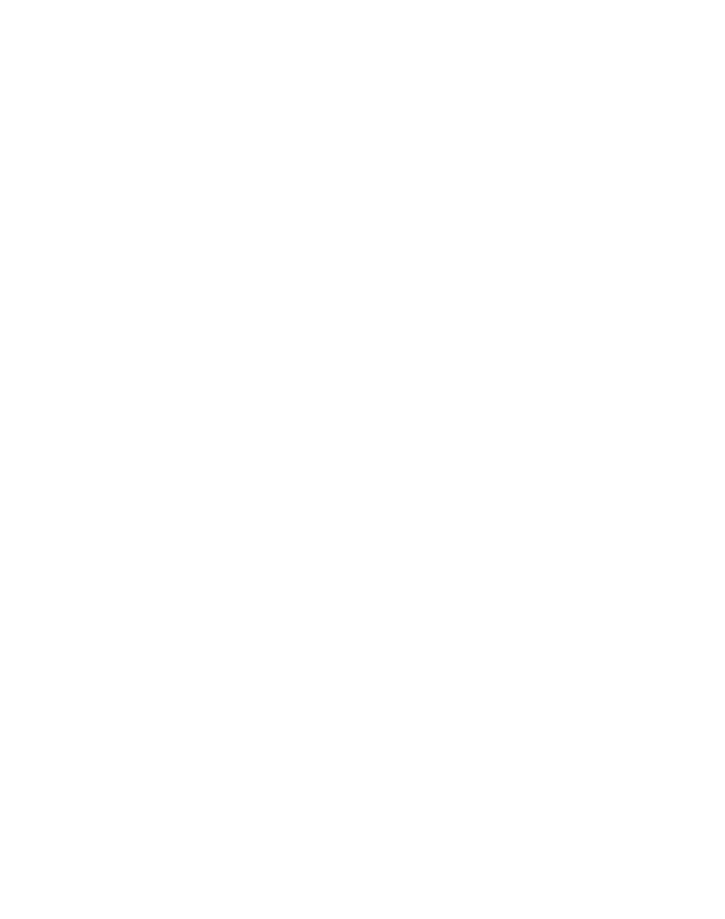
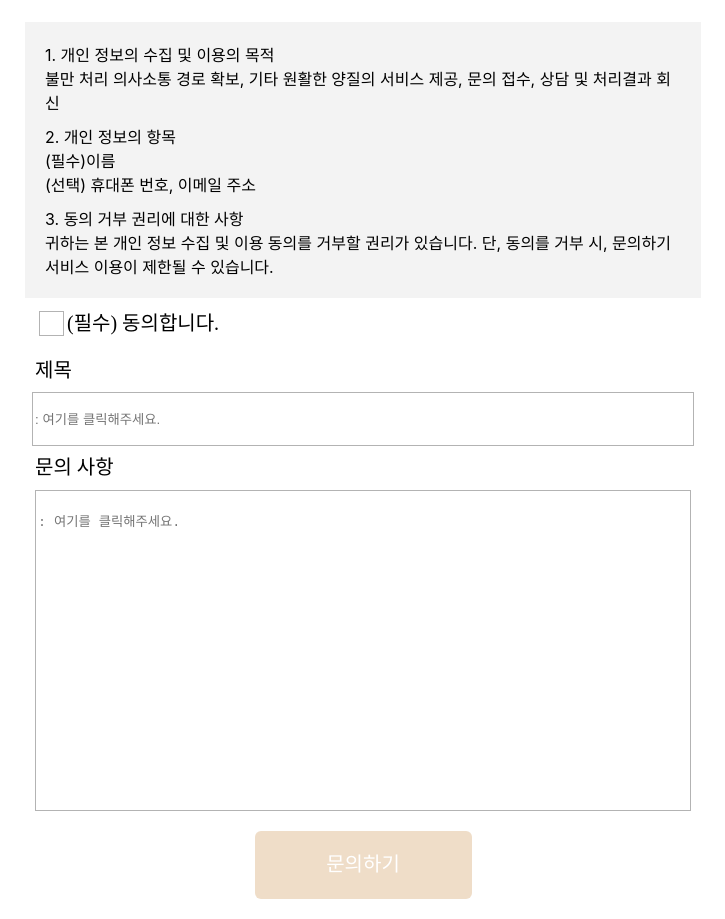
Before and after one commit to house-making-node/FRONT, a React (Create React App) app: page /question in a window 1280 px wide. Before the commit this address had no page. Shown: the part 193-1112 px from the top of the page, without its empty margins (277-1002 px from the left). Before the commit the page ends 800 px from the top, so only its background shows below. Built offline with nearby package versions, Linux system fonts and the light colour scheme.

Commit message:
personal board

```diff
--- a/package.json
+++ b/package.json
@@ -8,6 +8,7 @@
     "@testing-library/user-event": "^13.5.0",
     "react": "^18.3.1",
     "react-dom": "^18.3.1",
+    "react-hook-form": "^7.52.1",
     "react-router-dom": "^6.25.0",
     "react-scripts": "5.0.1",
     "styled-components": "^6.1.11",
--- a/src/App.js
+++ b/src/App.js
@@ -2,6 +2,7 @@ import { BrowserRouter, Route, Routes } from "react-router-dom";
 import Navbar from "./component/header/Navbar";
 import MainPage from "./page/MainPage";
 import QuestionBoard from "./component/inquiry/questionBoard";
+import PersonalBoard from "./component/inquiry/personalBoard";
 
 function App() {
   return (
@@ -11,6 +12,7 @@ function App() {
         <Routes>
           <Route path="/" element={<MainPage />} />
           <Route path="/faq" element={<QuestionBoard />} />
+          <Route path="/question" element={<PersonalBoard />} />
         </Routes>
       </BrowserRouter>
     </div>
--- a/src/component/header/Navbar.js
+++ b/src/component/header/Navbar.js
@@ -32,24 +32,36 @@ const NavItem = styled.span`
   color: ${(props) => (props.selected ? "#CA904B" : "black")};
 `;
 
+const NavItemWithDropdown = styled(NavItem)`
+  &::after {
+    content: "";
+    display: block;
+    height: 2px;
+    width: 105%;
+    background-color: #ca904b;
+    position: absolute;
+    bottom: -10px;
+    left: 0;
+    transform: scaleX(
+      ${(props) => (props.selected || props.isHovered ? 1 : 0)}
+    );
+    transition: transform 0.3s ease;
+  }
+`;
+
 const SubNav = styled.ul`
   position: absolute;
   top: 100%;
   left: 0;
   background-color: white;
   box-shadow: 0 2px 4px rgba(0, 0, 0, 0.1);
-  display: none;
+  display: ${(props) => (props.isVisible ? "flex" : "none")};
   list-style-type: none;
   padding: 0;
-  margin: 5px 0;
+  margin-top: 10px;
   min-width: 300px;
+  flex-direction: row;
   justify-content: center;
-  font-weight: 400;
-  font-size: 10px;
-  ${NavItem}:hover & {
-    display: flex;
-    flex-direction: row;
-  }
   right: ${(props) => (props.rightAligned ? "0" : "auto")};
   left: ${(props) => (props.rightAligned ? "auto" : "0")};
 `;
@@ -72,10 +84,22 @@ const NavItemsContainer = styled.div`
 function Navbar() {
   const navigate = useNavigate();
   const [selectedNavItem, setSelectedNavItem] = useState(null);
+  const [visibleSubNav, setVisibleSubNav] = useState(null);
+  const [hoveredNavItem, setHoveredNavItem] = useState(null);
 
   const handleNavItemClick = (path, item) => {
     setSelectedNavItem(item);
     navigate(path);
+  };
+
+  const handleMouseEnter = (item) => {
+    setVisibleSubNav(item);
+    setHoveredNavItem(item);
+  };
+
+  const handleMouseLeave = () => {
+    setVisibleSubNav(null);
+    setHoveredNavItem(null);
   };
 
   return (
@@ -88,12 +112,16 @@ function Navbar() {
         }}
       />
       <NavItemsContainer>
-        <NavItem
-          selected={selectedNavItem === "매거진"}
-          onClick={() => setSelectedNavItem("매거진")}
+        <NavItemWithDropdown
+          selected={
+            selectedNavItem === "자취레터" || selectedNavItem === "공유레터"
+          }
+          onMouseEnter={() => handleMouseEnter("매거진")}
+          onMouseLeave={handleMouseLeave}
+          isHovered={hoveredNavItem === "매거진"}
         >
           매거진
-          <SubNav>
+          <SubNav isVisible={visibleSubNav === "매거진"}>
             <SubItem
               onClick={() => handleNavItemClick("/homeletter", "자취레터")}
             >
@@ -105,7 +133,7 @@ function Navbar() {
               공유레터
             </SubItem>
           </SubNav>
-        </NavItem>
+        </NavItemWithDropdown>
         <NavItem
           selected={selectedNavItem === "인테리어 컨설팅"}
           onClick={() => handleNavItemClick("/consulting", "인테리어 컨설팅")}
@@ -120,20 +148,27 @@ function Navbar() {
         >
           로그인
         </NavItem>
-        <NavItem
-          selected={selectedNavItem === "문의"}
-          onClick={() => setSelectedNavItem("문의")}
+        <NavItemWithDropdown
+          selected={
+            selectedNavItem === "FAQ 게시판" ||
+            selectedNavItem === "1대1 문의하기"
+          }
+          onMouseEnter={() => handleMouseEnter("문의")}
+          onMouseLeave={handleMouseLeave}
+          isHovered={hoveredNavItem === "문의"}
         >
           문의
-          <SubNav rightAligned>
-            <SubItem onClick={() => handleNavItemClick("/faq", "문의")}>
+          <SubNav rightAligned isVisible={visibleSubNav === "문의"}>
+            <SubItem onClick={() => handleNavItemClick("/faq", "FAQ 게시판")}>
               FAQ 게시판
             </SubItem>
-            <SubItem onClick={() => handleNavItemClick("/question", "문의")}>
+            <SubItem
+              onClick={() => handleNavItemClick("/question", "1대1 문의하기")}
+            >
               1대1 문의하기
             </SubItem>
           </SubNav>
-        </NavItem>
+        </NavItemWithDropdown>
       </NavItemsContainer>
     </NavbarContainer>
   );
--- /dev/null
+++ b/src/component/inquiry/personalBoard.js
@@ -0,0 +1,161 @@
+import { useForm } from "react-hook-form";
+import styled from "styled-components";
+
+const Wrapper = styled.div`
+  display: flex;
+  flex-direction: column;
+  justify-content: space-around;
+  align-items: center;
+  margin-top: 140px;
+`;
+const HeadTitle = styled.div`
+  font-family: Freesentation;
+  font-size: 30px;
+  font-weight: 400;
+  line-height: 35.07px;
+  text-align: left;
+  margin: 20px;
+`;
+const ContentBox = styled.div`
+  background-color: rgba(243, 243, 243, 1);
+  padding: 10px;
+  width: 656px;
+`;
+const Content = styled.div`
+  margin: 10px;
+`;
+const Form = styled.form`
+  display: flex;
+  flex-direction: column;
+  align-items: center;
+`;
+const AgreeBox = styled.div`
+  font-family: Freesentation;
+  font-size: 20px;
+  font-weight: 400;
+  line-height: 23.38px;
+  text-align: left;
+  display: flex;
+  align-items: center;
+  margin: 10px;
+  width: 656px;
+`;
+const Input = styled.input`
+  appearance: none;
+  width: 25px;
+  height: 25px;
+  border: 1px solid rgba(179, 179, 179, 1);
+  cursor: pointer;
+
+  &:checked {
+    background-color: rgba(202, 144, 75, 0.41);
+    border: none;
+  }
+`;
+const Title = styled.div`
+  font-family: Freesentation;
+  font-size: 20px;
+  font-weight: 400;
+  line-height: 23.38px;
+  text-align: left;
+  width: 656px;
+  margin: 10px;
+`;
+const Titlearea = styled.input`
+  border: 1px solid rgba(179, 179, 179, 1);
+  width: 656px;
+  height: 50px;
+`;
+
+const Contentarea = styled.textarea`
+  border: 1px solid rgba(179, 179, 179, 1);
+  width: 656px;
+  height: 321px;
+  padding-top: 20px;
+  box-sizing: border-box;
+  resize: none;
+`;
+const Button = styled.button`
+  cursor: pointer;
+  width: 217px;
+  height: 68px;
+  border-radius: 6px;
+  border: none;
+  margin: 20px;
+  background-color: rgba(202, 144, 75, 0.41);
+  color: rgba(255, 255, 255, 1);
+  font-family: Freesentation;
+  font-size: 20px;
+  font-weight: 260;
+  line-height: 23.38px;
+  &:disabled {
+    background-color: rgba(202, 144, 75, 0.3);
+    cursor: not-allowed;
+  }
+`;
+
+export default function PersonalBoard() {
+  const {
+    register,
+    handleSubmit,
+    watch,
+    formState: { errors },
+    reset,
+  } = useForm();
+  const onSubmit = async (data) => {
+    //서버 연결예정
+    console.log(data);
+    reset(); // 폼 리셋
+  };
+  const isButtonEnabled =
+    watch("isChecked") && watch("title") && watch("content");
+
+  return (
+    <Wrapper>
+      <HeadTitle>1:1 문의하기 개인 정보 수집. 이용 동의</HeadTitle>
+      <ContentBox>
+        <Content>
+          <div>1. 개인 정보의 수집 및 이용의 목적</div>
+          불만 처리 의사소통 경로 확보, 기타 원활한 양질의 서비스 제공, 문의
+          접수, 상담 및 처리결과 회신
+        </Content>
+        <Content>
+          <div>2. 개인 정보의 항목</div>
+          <div>(필수)이름</div>
+          <div>(선택) 휴대폰 번호, 이메일 주소</div>
+        </Content>
+        <Content>
+          <div>3. 동의 거부 권리에 대한 사항 </div>
+          <div>
+            귀하는 본 개인 정보 수집 및 이용 동의를 거부할 권리가 있습니다. 단,
+            동의를 거부 시, 문의하기 서비스 이용이 제한될 수 있습니다.
+          </div>
+        </Content>
+      </ContentBox>
+      <Form onSubmit={handleSubmit(onSubmit)}>
+        <AgreeBox>
+          <Input
+            type="checkbox"
+            {...register("isChecked", { required: true })}
+          ></Input>
+          <label>(필수) 동의합니다. </label>
+        </AgreeBox>
+        <Title>제목</Title>
+        <Titlearea
+          {...register("title", { required: true })}
+          placeholder=": 여기를 클릭해주세요."
+          required
+        ></Titlearea>
+        <Title>문의 사항</Title>
+        <Contentarea
+          {...register("content", { required: true })}
+          placeholder=": 여기를 클릭해주세요."
+          required
+        ></Contentarea>
+        <Button type="submit" disabled={!isButtonEnabled}>
+          문의하기
+        </Button>
+      </Form>
+    </Wrapper>
+  );
+}
--- a/src/component/inquiry/questionBoard.js
+++ b/src/component/inquiry/questionBoard.js
@@ -5,13 +5,13 @@ import closeBtn from "../img/closeBtn.png";
 import { useNavigate } from "react-router-dom";
 
 const Board = styled.div`
-  width: 100vw;
-  position: absolute;
+  //width: 100vw;
+  //position: absolute;
   display: flex;
   flex-direction: column;
   align-items: center;
   margin-top: 140px;
-  justify-content: flex-start;
+  //justify-content: space-between;
 `;
 const Wrapper = styled.div`
   display: flex;
```
Also changed, not shown: 1 other file (tests, documents, lock files or other folders).
